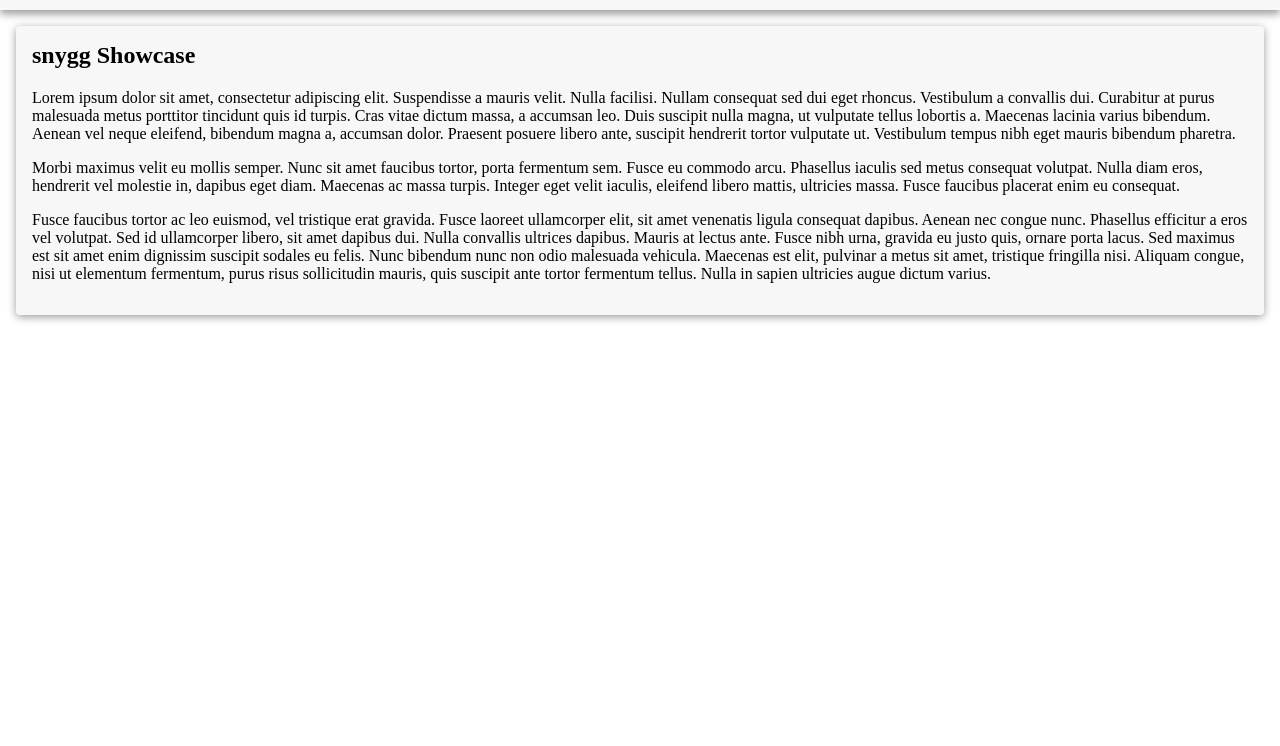
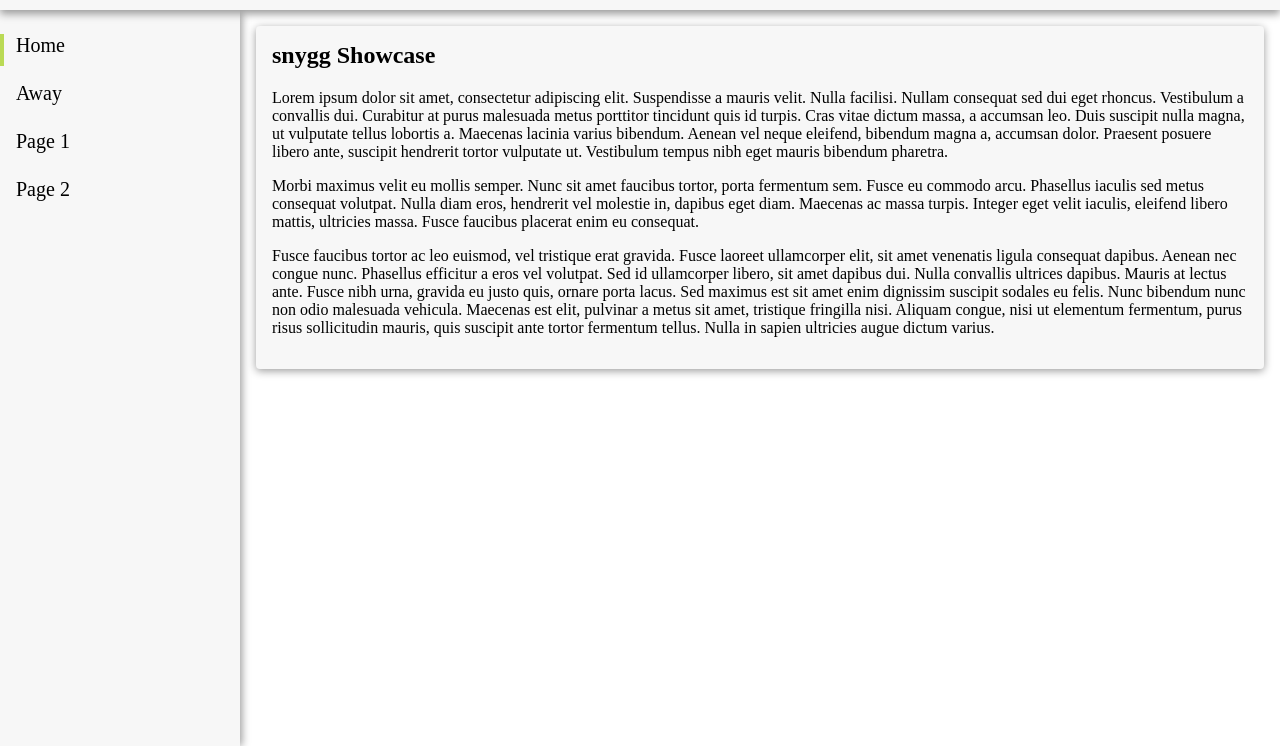
Before and after one commit to 89netraM/snygg, a website: page showcase/index.html in a window 1280 px wide. Shown: the part 54-800 px from the top of the page. Drawn offline with nearby package versions, Linux system fonts and the light colour scheme; files that its build step writes are made by us from their sources.

Commit message:
Nav and Main

```diff
--- a/showcase/index.html
+++ b/showcase/index.html
@@ -17,11 +17,22 @@
 				<button>Settings</button>
 			</nav>
 		</header>
+		<nav>
+			<ul>
+				<li class="active"><a href="#">Home</a></li>
+				<li><a href="#">Away</a></li>
+				<li><a href="#">Page 1</a></li>
+				<li><a href="#">Page 2</a></li>
+				<div class="marker"></div>
+			</ul>
+		</nav>
+		<main>
 			<section>
 				<h1>snygg Showcase</h1>
 				<p>Lorem ipsum dolor sit amet, consectetur adipiscing elit. Suspendisse a mauris velit. Nulla facilisi. Nullam consequat sed dui eget rhoncus. Vestibulum a convallis dui. Curabitur at purus malesuada metus porttitor tincidunt quis id turpis. Cras vitae dictum massa, a accumsan leo. Duis suscipit nulla magna, ut vulputate tellus lobortis a. Maecenas lacinia varius bibendum. Aenean vel neque eleifend, bibendum magna a, accumsan dolor. Praesent posuere libero ante, suscipit hendrerit tortor vulputate ut. Vestibulum tempus nibh eget mauris bibendum pharetra.</p>
 				<p>Morbi maximus velit eu mollis semper. Nunc sit amet faucibus tortor, porta fermentum sem. Fusce eu commodo arcu. Phasellus iaculis sed metus consequat volutpat. Nulla diam eros, hendrerit vel molestie in, dapibus eget diam. Maecenas ac massa turpis. Integer eget velit iaculis, eleifend libero mattis, ultricies massa. Fusce faucibus placerat enim eu consequat.</p>
 				<p>Fusce faucibus tortor ac leo euismod, vel tristique erat gravida. Fusce laoreet ullamcorper elit, sit amet venenatis ligula consequat dapibus. Aenean nec congue nunc. Phasellus efficitur a eros vel volutpat. Sed id ullamcorper libero, sit amet dapibus dui. Nulla convallis ultrices dapibus. Mauris at lectus ante. Fusce nibh urna, gravida eu justo quis, ornare porta lacus. Sed maximus est sit amet enim dignissim suscipit sodales eu felis. Nunc bibendum nunc non odio malesuada vehicula. Maecenas est elit, pulvinar a metus sit amet, tristique fringilla nisi. Aliquam congue, nisi ut elementum fermentum, purus risus sollicitudin mauris, quis suscipit ante tortor fermentum tellus. Nulla in sapien ultricies augue dictum varius.</p>
 			</section>
+		</main>
 	</body>
 </html>
--- a/src/_vars.scss
+++ b/src/_vars.scss
@@ -1,5 +1,6 @@
 $distance: 1rem;
 $headerSize: 4*$distance;
+$navSize: 15rem;
 
 $rounding: 0.25rem;
 
--- a/src/colors/colorStyles.scss
+++ b/src/colors/colorStyles.scss
@@ -2,6 +2,8 @@
 @import "./lightTheme";
 
 :root {
+	--accent: #bada55;
+
 	@include darkTheme;
 
 	@media (prefers-color-scheme: light) {
--- a/src/header/header.scss
+++ b/src/header/header.scss
@@ -109,6 +109,7 @@ header {
 		top: $headerSize;
 		left: 0px;
 		right: 0px;
+		bottom: unset;
 
 		button, a {
 			@include headerButton;
--- a/src/index.scss
+++ b/src/index.scss
@@ -3,3 +3,5 @@
 
 @import "./section/section";
 @import "./header/header";
+@import "./nav/nav";
+@import "./main/main";
--- /dev/null
+++ b/src/main/main.scss
@@ -0,0 +1,7 @@
+@import "../vars";
+
+@media (min-width: $bigScreen) {
+	main {
+		margin-left: $navSize;
+	}
+}
--- /dev/null
+++ b/src/nav/nav.scss
@@ -0,0 +1,86 @@
+@import "../vars";
+
+nav {
+	width: 100%;
+
+	display: none;
+	background-color: var(--level1-color);
+	box-shadow: $distance/8 0px $distance/2 var(--shadow);
+
+	position: fixed;
+	top: $headerSize;
+	left: 0px;
+	bottom: 0px;
+	z-index: 5;
+
+	&.visible {
+		display: block;
+	}
+
+	ul {
+		margin: $distance 0px;
+		padding: 0px;
+
+		list-style: none;
+
+		position: relative;
+
+		li {
+			height: 3*$distance;
+
+			background: none;
+			border: none;
+			outline: none;
+
+			font-size: 1.25*$distance;
+			color: var(--color);
+			vertical-align: middle;
+
+			cursor: pointer;
+
+			&:hover {
+				background-color: var(--highlight);
+			}
+
+			a {
+				width: 100%;
+				height: 100%;
+				padding: $distance/2 $distance;
+				display: inline-block;
+
+				color: var(--color);
+				text-decoration: none;
+			}
+		}
+
+		.active ~ .marker {
+			width: $distance/4;
+			height: 2*$distance;
+
+			background-color: var(--accent);
+
+			position: absolute;
+			top: $distance/2;
+			left: 0px;
+
+			transform: translateY(0px);
+
+			transition: transform 0.25s ease-out;
+
+			@media (prefers-reduced-motion: reduce) {
+				transition: none;
+			}
+		}
+
+		@for $i from 1 to 100 {
+			.active:nth-child(#{$i + 1}) ~ .marker {
+				transform: translateY($i * 3*$distance);
+			}
+		}
+	}
+
+	@media (min-width: $bigScreen) {
+		width: $navSize;
+		display: block;
+	}
+}
```
Lines whose indentation alone changed are shown as unchanged.
